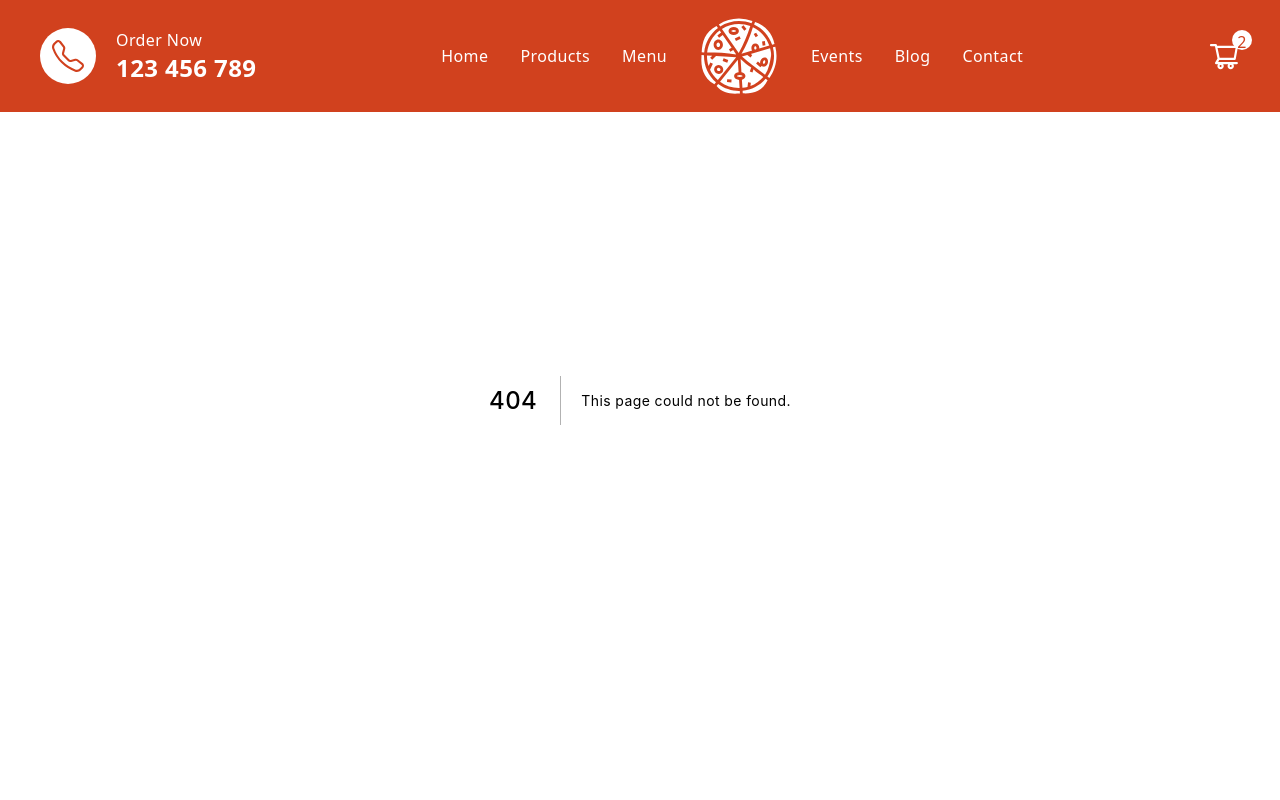
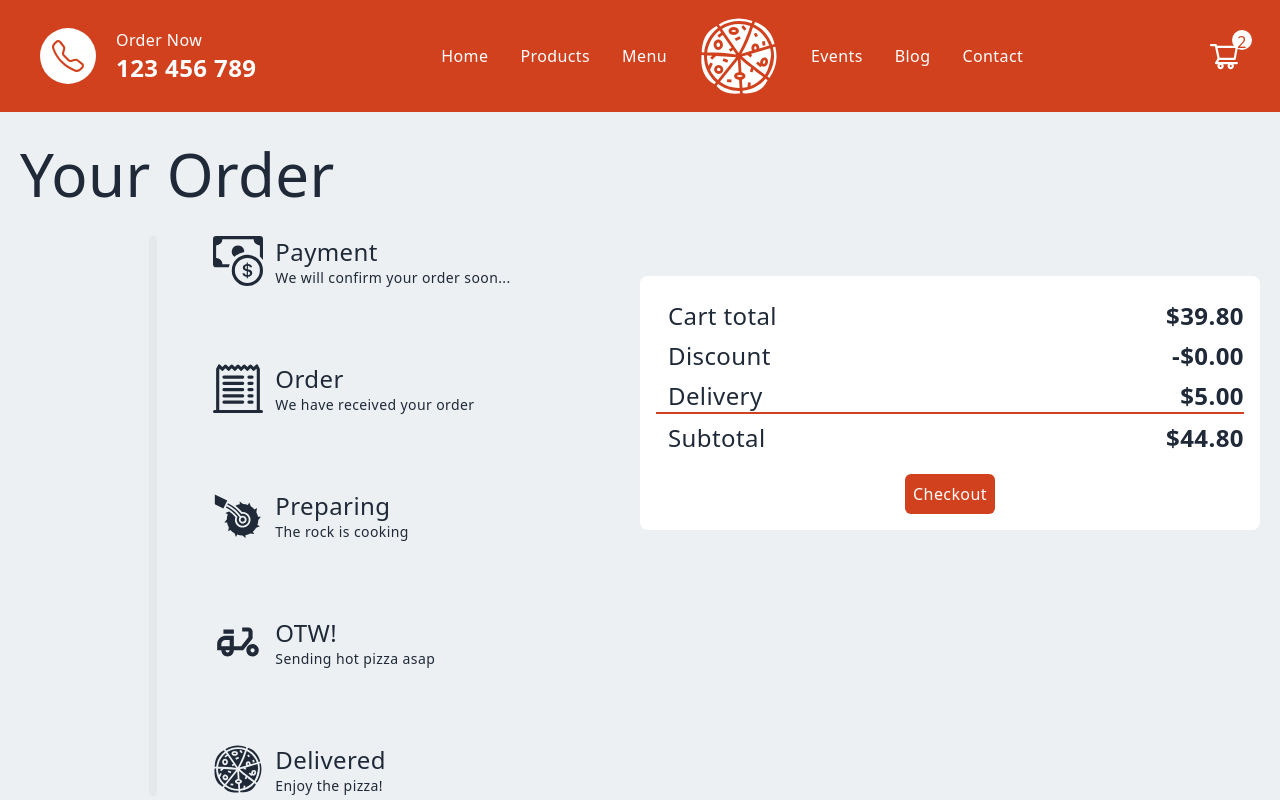
Before and after one commit to anwari-fikri/restaurant-website, a Next.js app: page /order/1 in a window 1280 px wide. Before the commit this address had no page. Shown: the top 800 px of the page. Built offline with nearby package versions, Linux system fonts and the light colour scheme.

Commit message:
Added Order Tracking Page

```diff
--- /dev/null
+++ b/pages/order/[id].jsx
@@ -0,0 +1,70 @@
+import React, { useState } from "react";
+import { BsReceiptCutoff, BsCashCoin } from "react-icons/bs";
+import { GiPizzaCutter, GiFullPizza } from "react-icons/gi";
+import { MdOutlineDeliveryDining } from "react-icons/md";
+import CartTotal from "../../components/CartTotal";
+
+const Order = () => {
+  const [progress, setProgress] = useState(5);
+
+  return (
+    <div className="w-full md:min-h-screen">
+      <div className="max-w-[80%] py-28 min-h-screen m-auto w-full xl:max-w-[1240px] ">
+        <h1 className="py-8">Your Order</h1>
+        <div className="grid lg:grid-cols-2">
+          {/* left */}
+          <div className="flex mx-auto">
+            {/* progress bar */}
+            <div className="flex flex-col justify-start w-2 h-[70vh] bg-gray-200 rounded-full overflow-hidden">
+              <div className={`bg-blue-500 h-[${progress}%]`}></div>
+            </div>
+            {/* progress info */}
+            <div className="flex flex-col justify-between pl-14">
+              <div className="flex">
+                <BsCashCoin size={50} />
+                <div className="ml-3">
+                  <h3>Payment</h3>
+                  <p>We will confirm your order soon...</p>
+                </div>
+              </div>
+              <div className="flex">
+                <BsReceiptCutoff size={50} />
+                <div className="ml-3">
+                  <h3>Order</h3>
+                  <p>We have received your order</p>
+                </div>
+              </div>
+              <div className="flex">
+                <GiPizzaCutter size={50} />
+                <div className="ml-3">
+                  <h3>Preparing</h3>
+                  <p>The rock is cooking</p>
+                </div>
+              </div>
+              <div className="flex">
+                <MdOutlineDeliveryDining size={50} />
+                <div className="ml-3">
+                  <h3>OTW!</h3>
+                  <p>Sending hot pizza asap</p>
+                </div>
+              </div>
+              <div className="flex">
+                <GiFullPizza size={50} />
+                <div className="ml-3">
+                  <h3>Delivered</h3>
+                  <p>Enjoy the pizza!</p>
+                </div>
+              </div>
+            </div>
+          </div>
+          {/* right */}
+          <div className="pt-10">
+            <CartTotal />
+          </div>
+        </div>
+      </div>
+    </div>
+  );
+};
+
+export default Order;
```
